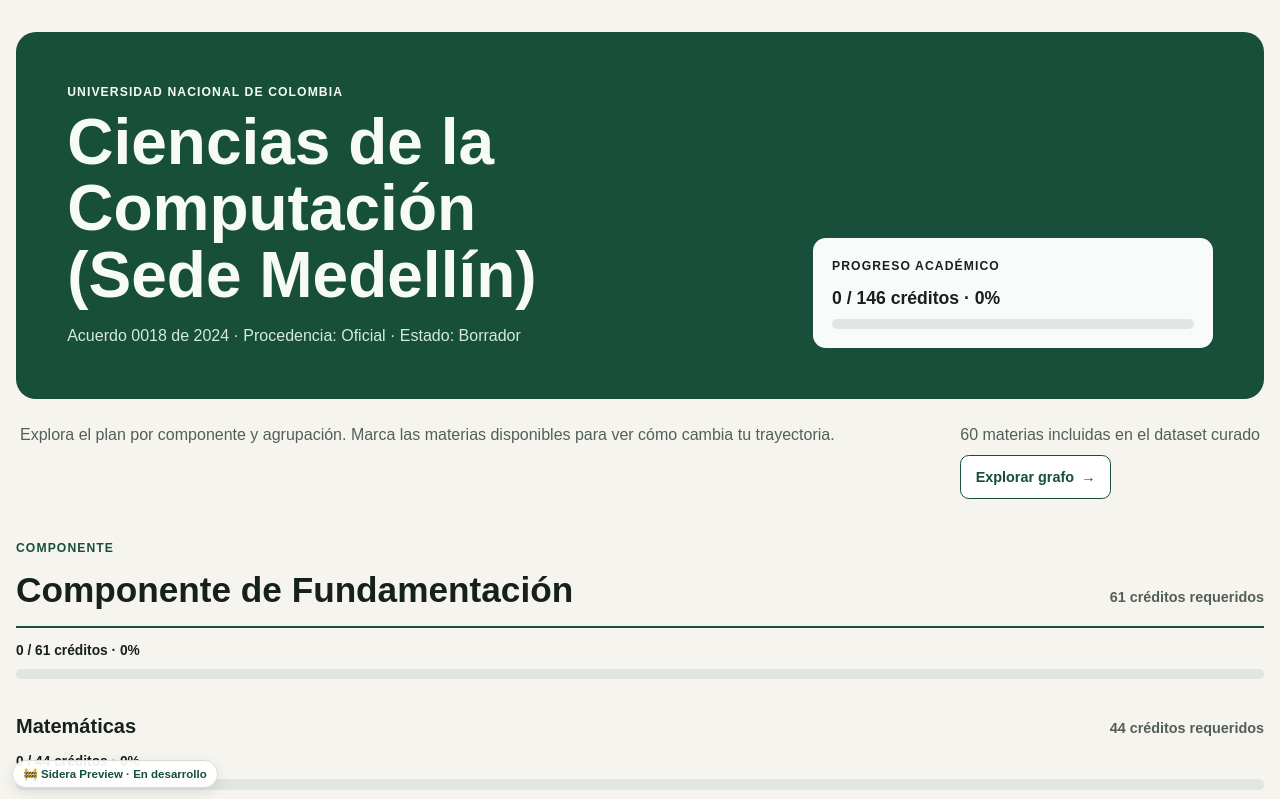
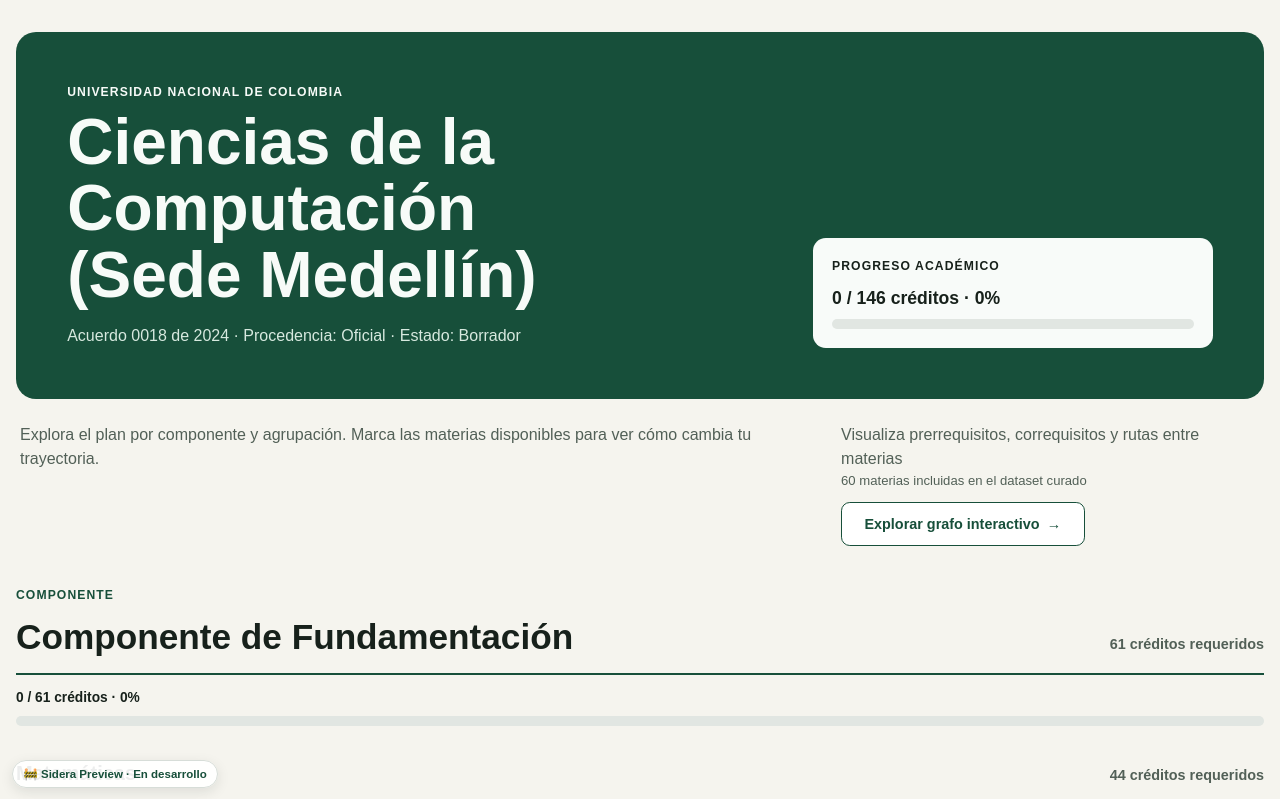
Before and after one commit to ChristianBustosBetancur/sidera, a Next.js app in the folder apps/web/: page / in a window 1280 px wide. Shown: the top 799 px of the page. Built offline with nearby package versions, Linux system fonts and the light colour scheme.

Commit message:
style: widen the graph call to action and lead with its purpose

```diff
--- a/apps/web/app/curriculum-view.module.css
+++ b/apps/web/app/curriculum-view.module.css
@@ -195,13 +195,20 @@
   font-weight: 700;
 }
 
+.introMeta {
+  margin-top: 0.3rem;
+  font-size: 0.82rem;
+}
+
 .graphCta {
   display: inline-flex;
   gap: 0.45rem;
+  justify-content: center;
   align-items: center;
+  min-width: 12rem;
   min-height: 2.75rem;
-  margin-top: 0.5rem;
-  padding: 0.5rem 0.9rem;
+  margin-top: 0.7rem;
+  padding: 0.5rem 1.4rem;
   color: var(--brand);
   background: var(--surface);
   border: 1px solid var(--brand);
--- a/apps/web/app/curriculum-view.tsx
+++ b/apps/web/app/curriculum-view.tsx
@@ -370,11 +370,14 @@
         </p>
         <div>
           <p>
+            Visualiza prerrequisitos, correquisitos y rutas entre materias
+          </p>
+          <p className={styles.introMeta}>
             {unalCs2024Official.versionCourses.length} materias incluidas en el
             dataset curado
           </p>
           <Link href="/grafo" className={styles.graphCta}>
-            Explorar grafo
+            Explorar grafo interactivo
             <span aria-hidden="true">→</span>
           </Link>
         </div>
```
